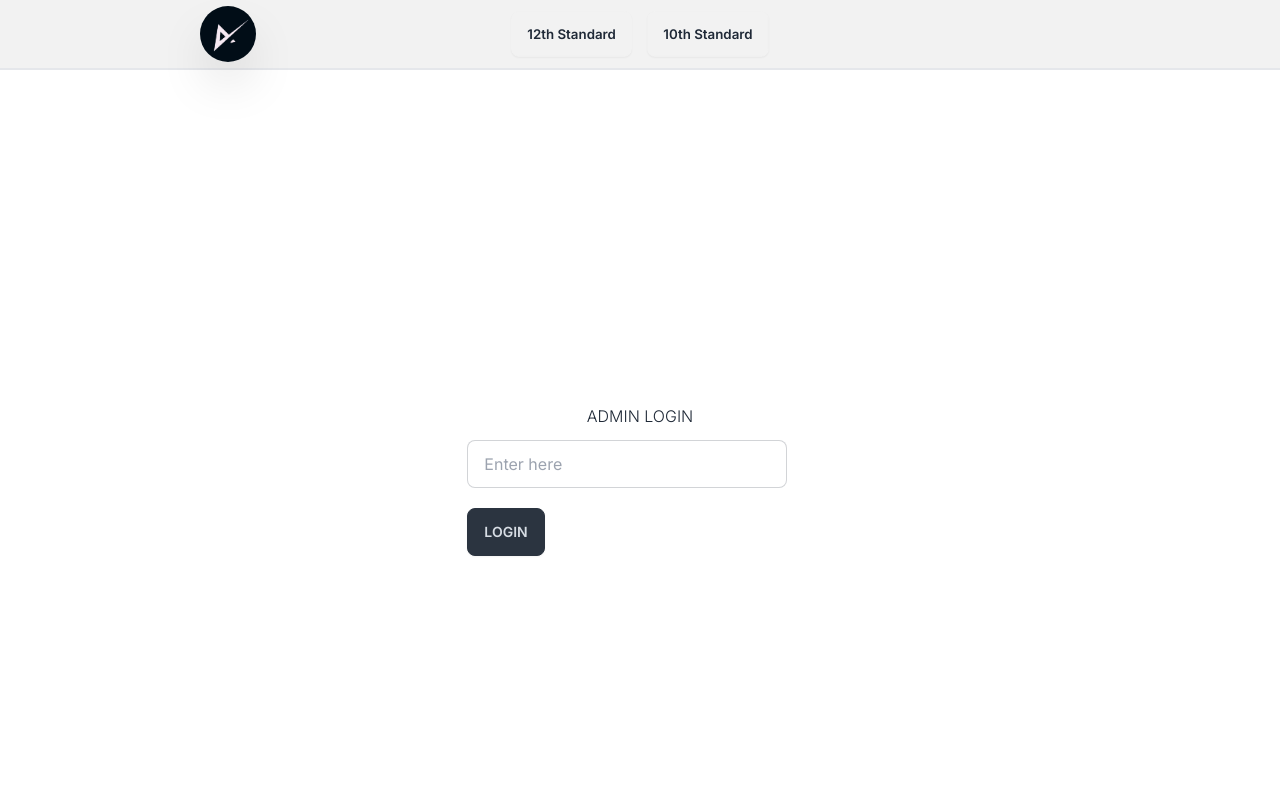
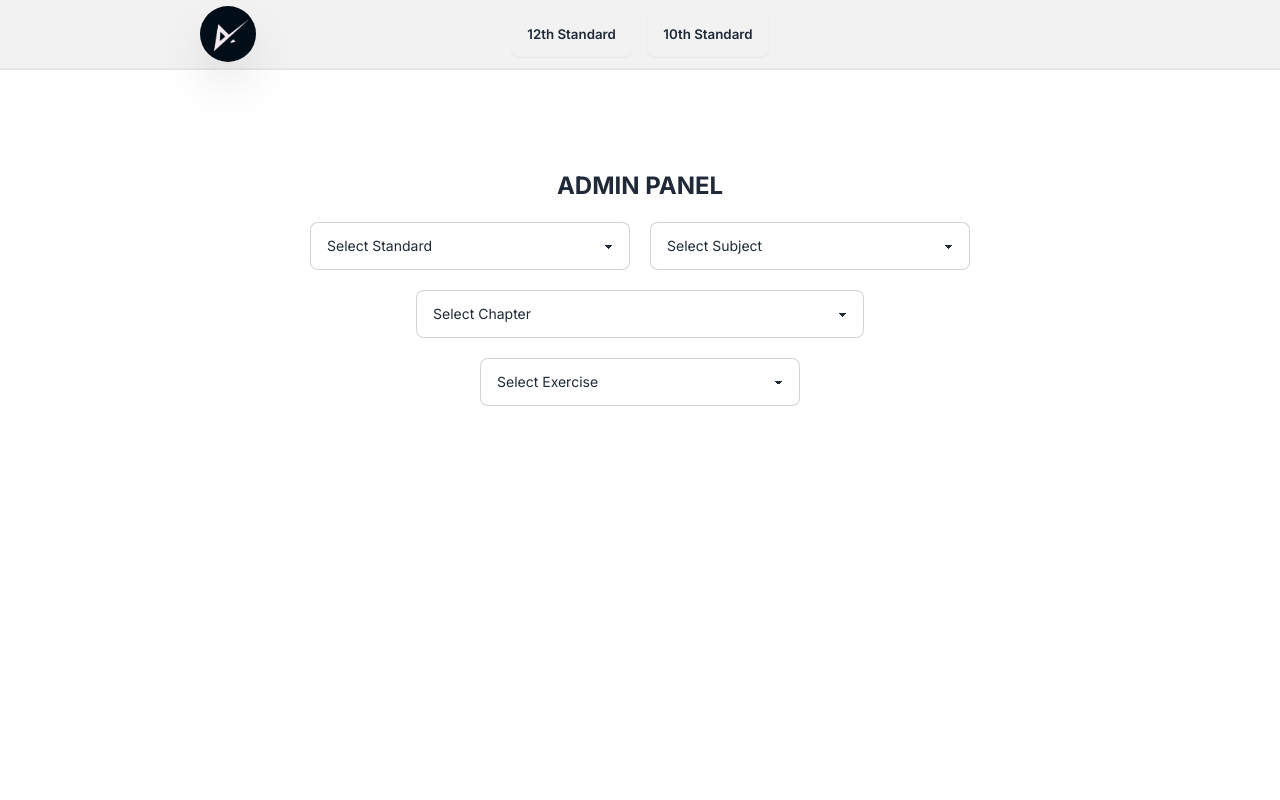
Before and after one commit to legendmptech/p-00102, a Next.js app: page /admin in a window 1280 px wide. Shown: the top 800 px of the page. Built offline with nearby package versions, Linux system fonts and the light colour scheme.

Commit message:
updated admin ui

```diff
--- a/app/admin/page.js
+++ b/app/admin/page.js
@@ -9,23 +9,33 @@ function page(props) {
   const [loginPressed, setLoginPressed] = useState(false);
   const [toastText, setToastText] = useState("");
   const [text, setText] = useState("");
-  const [actionState, setActionState] = useState("ADD");
+  const [actionState, setActionState] = useState("");
   const [problemText, setProblemText] = useState("");
+
+  // DATABASE USED STATES
+
+  const [classes, setClasses] = useState([
+    { id: 1, className: "12th Standard" },
+    { id: 2, className: "11th Standard" },
+    { id: 3, className: "10th Standard" },
+  ]);
+  const [subjects, setSubjects] = useState([]);
+  const [chapters, setChapters] = useState([]);
+  const [excercises, setExcercises] = useState([
+    // { id: 1, excerciseName: "Excercise 1.1" },
+  ]);
+  const [problems, setProblems] = useState([]);
 
   const loginBtnClick = (e) => {
     e.preventDefault();
 
     const password = document.getElementById("loginTextInput").value;
-    setText(password);
     if (password === process.env.NEXT_PUBLIC_ADMIN_PASSWORD) {
       setAuthenticated(true);
-      setToastText("Login Success! ✅");
+      toastFunction("Login Success! ✅");
     } else {
-      setToastText("Invalid Credentials ❌");
+      toastFunction("Invalid Credentials ❌");
     }
-    setTimeout(() => {
-      setToastText("");
-    }, 5000);
   };
   const compileBtnClick = (e) => {
     e.preventDefault();
@@ -36,9 +46,21 @@ function page(props) {
     const finalText = qnText + ` <br/> ` + ansText;
     setProblemText(finalText);
   };
+  const toastFunction = (text) => {
+    setToastText(text);
+    setTimeout(() => setToastText(""), 5000);
+  };
+  const databaseQueryFunction = () => {
+    if (actionState === "ADD") {
+    }
+    if (actionState === "UPDATE") {
+    }
+    if (actionState === "DELETE") {
+    }
+  };
   return (
     <main className="min-h-screen mt-20 h-full flex justify-center items-center">
-      {authenticated !== true ? (
+      {authenticated === true ? (
         <main className="flex flex-col justify-center items-center gap-3 h-full max-h-screen">
           <p>ADMIN LOGIN</p>
           <form action="post" onSubmit={loginBtnClick}>
@@ -59,38 +81,80 @@ function page(props) {
           </form>
         </main>
       ) : (
-        <main className="w-full flex flex-col justify-center items-center gap-5 px-4 md:px-2">
+        <main className="w-full flex flex-col justify-center items-center gap-5 px-4 md:px-2 mb-60 md:mb-96">
           <h1>ADMIN PANEL</h1>
           <div className="w-full flex flex-col justify-center items-center gap-5 md:flex-row">
             <select className="select select-bordered w-full max-w-sm md:max-w-xs">
-              <option>12th Standard</option>
-              <option>11th Standard</option>
-              <option>10th Standard</option>
+              <option value={0}>Select Standard</option>
+              {classes?.map(({ id, className }) => (
+                <option value={id}>{className}</option>
+              ))}
             </select>
             <select className="select select-bordered w-full max-w-sm md:max-w-xs">
-              <option>Mathematics</option>
+              <option value={0}>Select Subject</option>
+              {subjects?.map(({ id, subjectName }) => (
+                <option value={id}>{subjectName}</option>
+              ))}
             </select>
           </div>
           <select className="select select-bordered w-full max-w-sm md:max-w-md">
-            <option>Chapter 1 Applications of Matrices and Determinants</option>
+            <option value={0}>Select Chapter</option>
+            {chapters?.map(({ id, chapterName }) => (
+              <option value={id}>{chapterName}</option>
+            ))}
           </select>
           <select className="select select-bordered w-full max-w-sm md:max-w-xs">
-            <option>Excercise 1.1</option>
+            <option value={0}>Select Exercise</option>
+            {excercises?.map(({ id, excerciseName }) => (
+              <option value={id}>{excerciseName}</option>
+            ))}
           </select>
+          {excercises.length !== 0 && (
+            <>
               <h3>Click Anyone of the following Action...</h3>
-          <div className="flex flex-row flex-wrap gap-3">
-            <button
-              className={`btn ${
-                actionState === "ADD" ? "" : "btn-outline"
-              } btn-neutral`}
+              <div className="join">
+                <input
+                  className="join-item btn"
+                  type="radio"
+                  name="options"
+                  onClick={() => setActionState("ADD")}
+                  aria-label="ADD"
+                  // checked
+                />
+                <input
+                  className="join-item btn"
+                  type="radio"
+                  onClick={() => setActionState("UPDATE")}
+                  name="options"
+                  aria-label="UPDATE"
+                />
+                <input
+                  className="join-item btn"
+                  type="radio"
+                  onClick={() => setActionState("DELETE")}
+                  name="options"
+                  aria-label="DELETE"
+                />
+              </div>
+            </>
+          )}
+          {/* EDITOR */}
+          {actionState !== "" && (
+            <div
+              className={`w-full ${
+                actionState == "DELETE" ? "md:w-1/2 md:justify-center" : ""
+              } flex flex-col md:flex-row border-2 border-gray-400 mb-5 max-w-7xl`}
             >
-              ADD
-            </button>
-            <button className="btn btn-outline btn-neutral">UPDATE</button>
-            <button className="btn btn-outline btn-neutral">DELETE</button>
-          </div>
-          <div className="w-full flex flex-col md:flex-row border-2 border-gray-400 mb-5 max-w-7xl">
-            <div className="w-full flex flex-col border-b-2 md:border-b-0 md:border-r-2 border-gray-400 p-3 gap-3">
+              <div
+                className={`w-full flex flex-col border-b-2 md:border-b-0 md:border-r-2 border-gray-400 p-3 gap-3`}
+              >
+                {actionState !== "ADD" && (
+                  <select className="select select-bordered w-full">
+                    <option>
+                      Chapter 1 Applications of Matrices and Determinants
+                    </option>
+                  </select>
+                )}
                 <textarea
                   className="textarea textarea-bordered"
                   placeholder="Enter Question"
@@ -101,11 +165,17 @@ function page(props) {
                   placeholder="Enter Answer"
                   id="ansTextInput"
                 ></textarea>
-              <button className="btn btn-primary" onClick={compileBtnClick}>
-                COMPILE
+                <button
+                  className={`btn btn-primary ${
+                    actionState === "DELETE" ? "btn-error" : ""
+                  }`}
+                  onClick={compileBtnClick}
+                >
+                  {actionState == "DELETE" ? "DELETE PROBLEM" : "COMPILE"}
                 </button>
               </div>
-            <div className="w-full p-3 pb-10">
+              {actionState !== "DELETE" && (
+                <div className="w-full p-3">
                   <h3 className="bg-gray-700 p-2 text-gray-200 font-bold mb-2">
                     LATEX VIEW
                   </h3>
@@ -114,8 +184,17 @@ function page(props) {
                   ) : (
                     <p>No Text</p>
                   )}
+                  <br />
+                  <br />
+                  {problemText != "" && (
+                    <button className="btn btn-success">
+                      {actionState === "UPDATE" ? "UPDATE" : "ADD"}
+                    </button>
+                  )}
                 </div>
+              )}
             </div>
+          )}
         </main>
       )}
       <Toast
--- a/app/components/Navbar.js
+++ b/app/components/Navbar.js
@@ -30,7 +30,7 @@ function Navbar(props) {
               </svg>
             </label>
           </div>
-          <div className="drawer-side z-40">
+          <nav className="drawer-side z-40">
             <label
               htmlFor="menu-sidebar"
               aria-label="close sidebar"
@@ -40,12 +40,12 @@ function Navbar(props) {
               {/* Sidebar content here */}
               <Link
                 href={"/12th-standard"}
-                className="link bg-neutral text-base-200 p-2 no-underline"
+                className="link link-hover bg-neutral text-base-200 p-2"
               >
                 12th Standard
               </Link>
               <li>
-                <Link href={"/12th-standard"} className="link">
+                <Link href={"/12th-standard"} className="link link-hover">
                   Mathematics
                 </Link>
               </li>
@@ -56,12 +56,12 @@ function Navbar(props) {
                 10th Standard
               </Link>
               <li>
-                <Link href={"/12th-standard"} className="link">
+                <Link href={"/12th-standard"} className="link link-hover">
                   Mathematics
                 </Link>
               </li>
             </ul>
-          </div>
+          </nav>
           <Logo />
         </div>
         <div className="navbar-center hidden md:flex">
```
Lines whose indentation alone changed are shown as unchanged.
